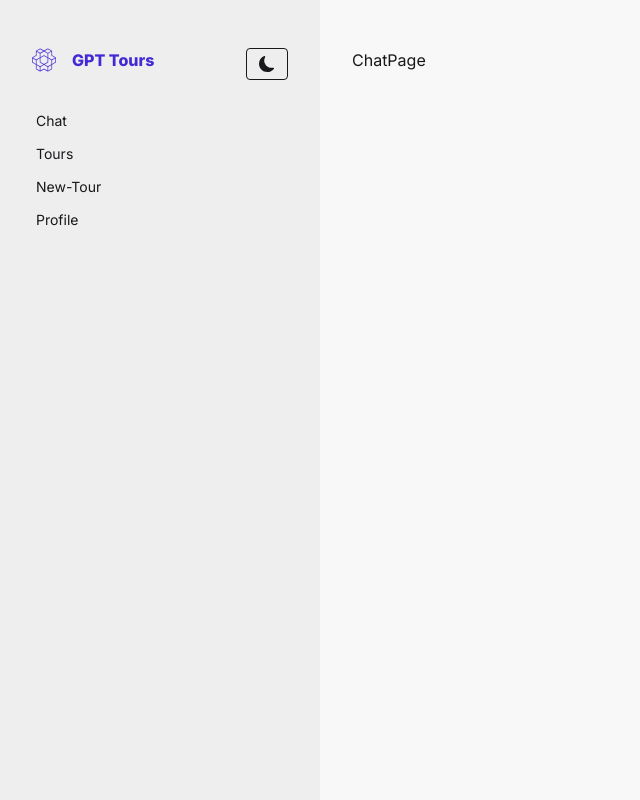
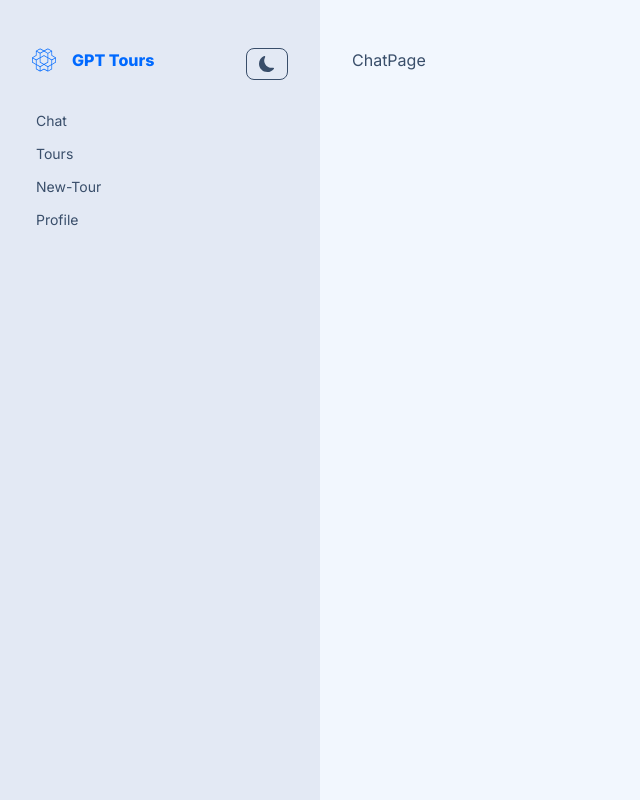
Before and after one commit to radu-bordea/NEXTjs-GPTTours, a Next.js app: page /chat in a window 1280 px wide. Shown: the whole page, without its empty margins (0-640 px from the left). Built offline with nearby package versions, Linux system fonts and the light colour scheme; no server answers.

Commit message:
create profile page

```diff
--- a/app/(dashboard)/profile/page.jsx
+++ b/app/(dashboard)/profile/page.jsx
@@ -1,5 +1,7 @@
+import { UserProfile } from "@clerk/nextjs";
+
 const ProfilePAge = () => {
-    return ( <div>ProfilePage</div> );
+    return ( <UserProfile routing="hash"/> );
 }
 
 export default ProfilePAge;
--- a/app/globals.css
+++ b/app/globals.css
@@ -1,4 +1,4 @@
 @import "tailwindcss";
 @plugin "daisyui" {
-  themes: all;
+  themes: dracula , winter --default;
 }
--- a/components/ThemeToggle.tsx
+++ b/components/ThemeToggle.tsx
@@ -1,5 +1,5 @@
 "use client";
-import { useState } from "react";
+import { useState, useLayoutEffect } from "react";
 import { BsMoonFill, BsSunFill } from "react-icons/bs";
 
 const themes = {
@@ -8,17 +8,37 @@ const themes = {
 };
 
 const ThemeToggle = () => {
-  const [theme, setTheme] = useState(themes.winter);
+  // null = we haven't loaded from localStorage yet
+  const [theme, setTheme] = useState(null);
+
+  // useLayoutEffect runs earlier in the paint cycle than useEffect
+  useLayoutEffect(() => {
+    const storedTheme = localStorage.getItem("theme");
+    const initialTheme = storedTheme && Object.values(themes).includes(storedTheme)
+      ? storedTheme
+      : themes.winter;
+
+    document.documentElement.setAttribute("data-theme", initialTheme);
+    setTheme(initialTheme);
+  }, []);
 
   const toggleTheme = () => {
-    const newTheme = theme === themes.winter ? themes.dracula : themes.winter;
-    document.documentElement.setAttribute("data-theme", newTheme)
-    setTheme(newTheme)
+    const newTheme =
+      theme === themes.winter ? themes.dracula : themes.winter;
+
+    document.documentElement.setAttribute("data-theme", newTheme);
+    localStorage.setItem("theme", newTheme);
+    setTheme(newTheme);
   };
+
+  // while theme is null, avoid rendering the (wrong) icon
+  if (theme === null) {
+    return null;
+  }
 
   return (
     <button onClick={toggleTheme} className="btn btn-sm btn-outline">
-      {theme === "winter" ? (
+      {theme === themes.winter ? (
         <BsMoonFill className="h-4 w-4" />
       ) : (
         <BsSunFill className="h-4 w-4" />
```
